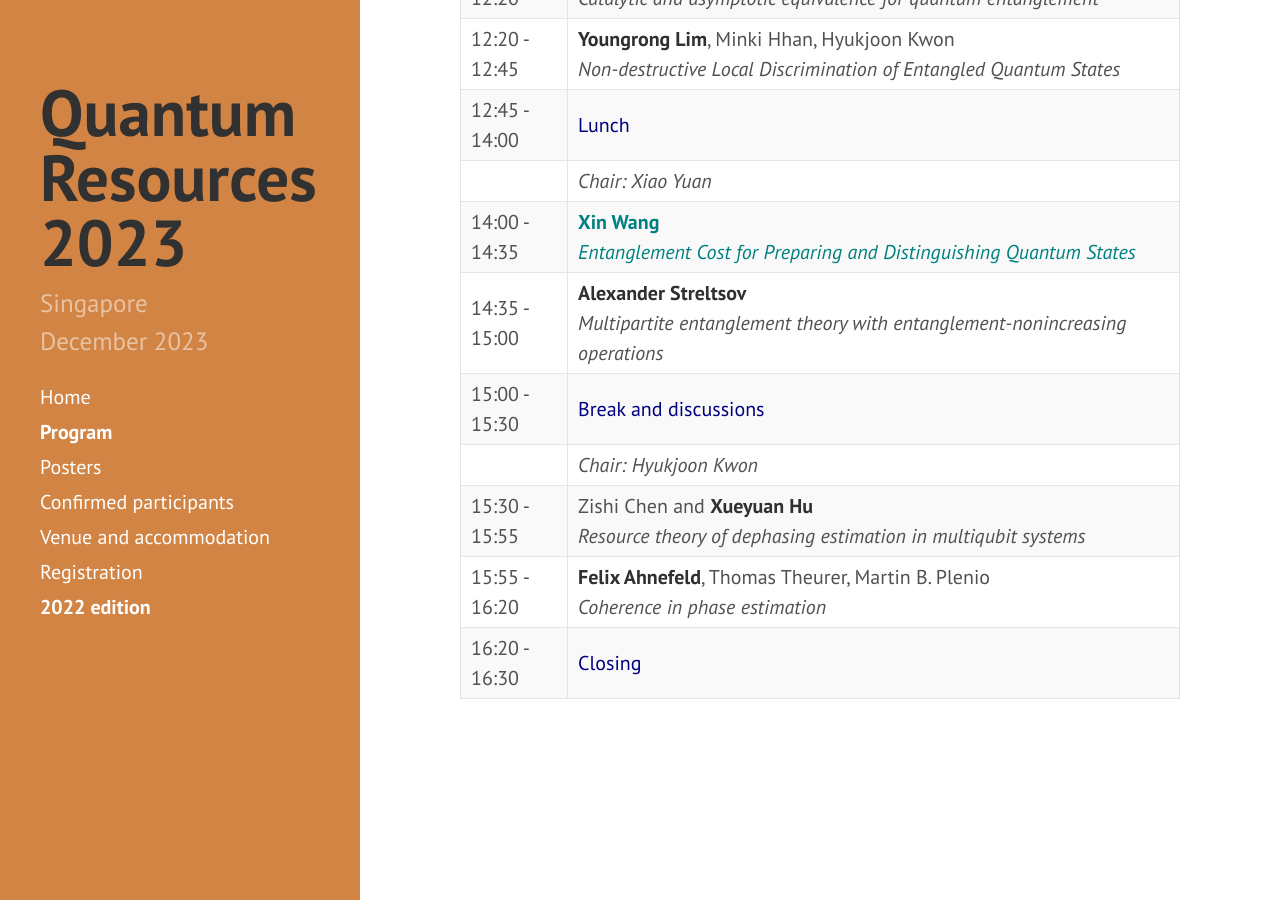
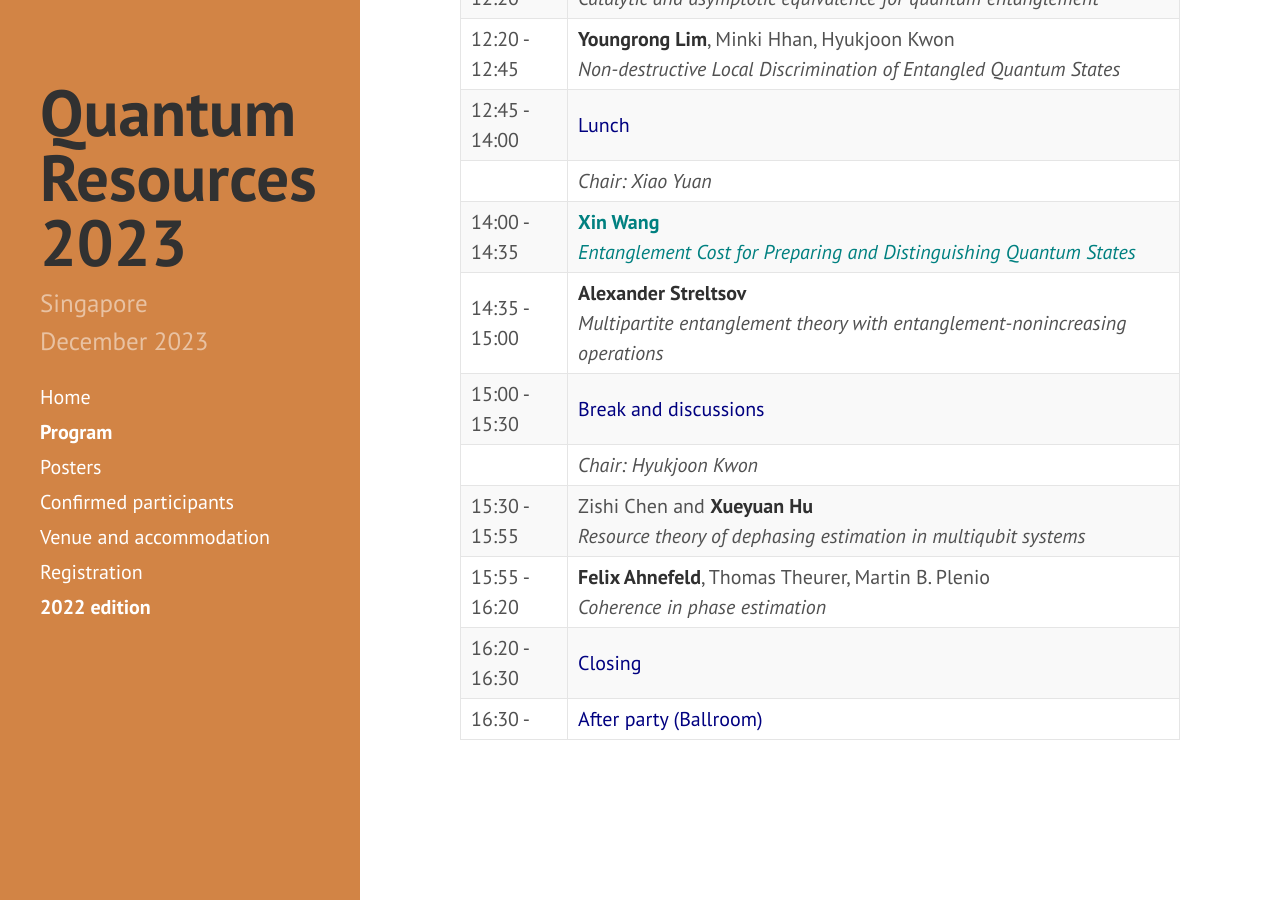
Before and after one commit to RyujiPat2/RyujiPat2.github.io, a Jekyll site: the page built from program.md, in a window 1280 px wide and 900 px high, scrolled down 6253 px. Built offline with Jekyll 4.4.1, drawn with Linux system fonts in a browser that asks for light colours; nearby versions of some CDN libraries.

Commit message:
Update program.md

```diff
--- a/program.md
+++ b/program.md
@@ -127,3 +127,4 @@ order: 2
 | 15:30 - 15:55  | Zishi Chen and **Xueyuan Hu**<br /><i>Resource theory of dephasing estimation in multiqubit systems</i>    |
 | 15:55 - 16:20  | **Felix Ahnefeld**, Thomas Theurer, Martin B. Plenio<br /><i>Coherence in phase estimation</i>    |
 | 16:20 - 16:30  | <span class="p-invited">Closing </span>         |
+| 16:30 -   | <span class="p-invited">After party (Ballroom) </span>         |
```
